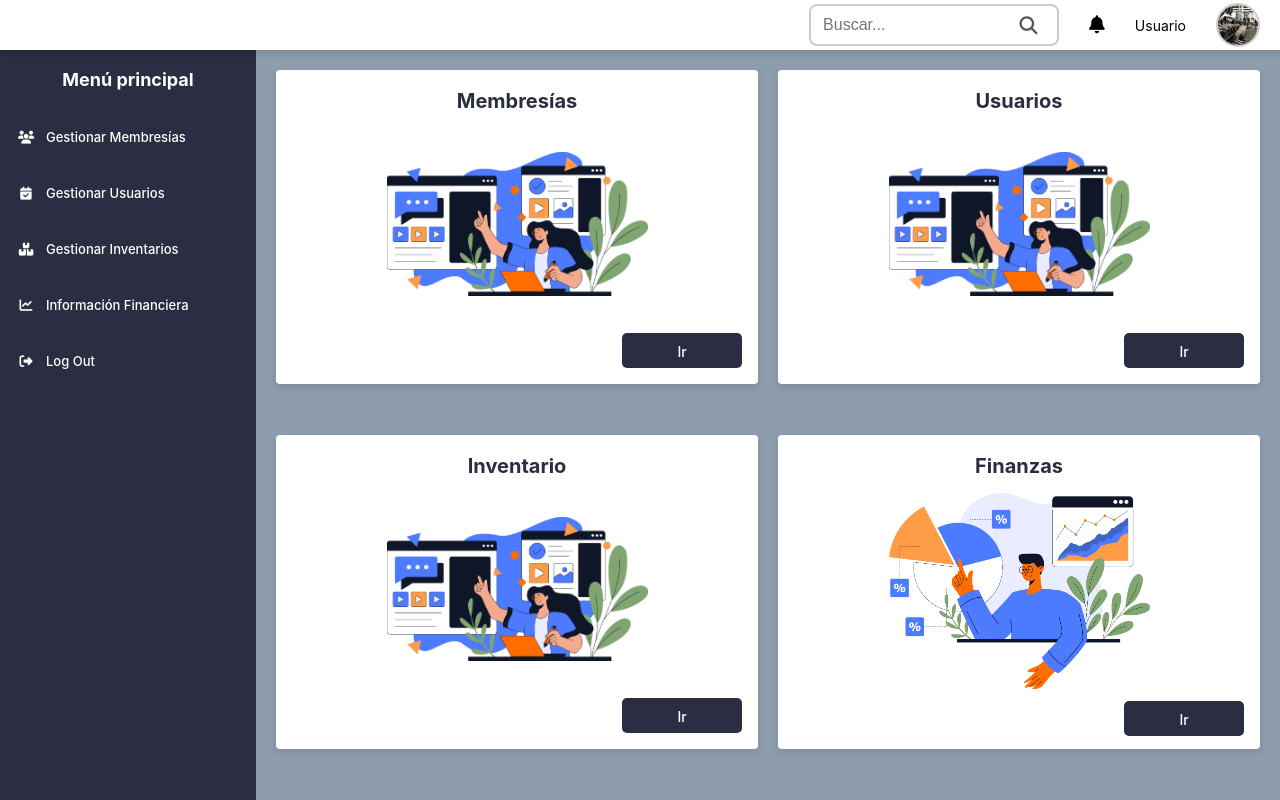
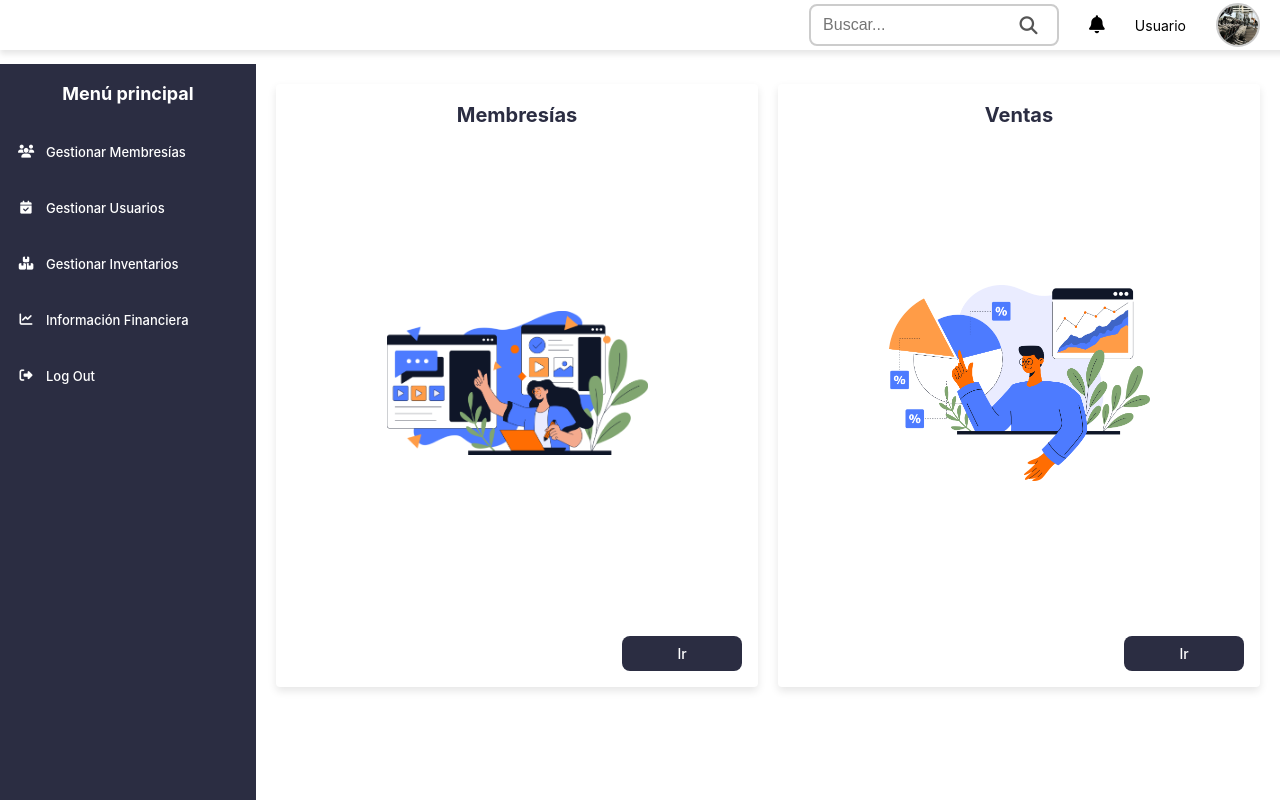
Before and after one commit to brayanfu038/GymRepository, a React (Vite) app in the folder frontend-gym/: page /dashboard in a window 1280 px wide. Built offline with nearby package versions, Linux system fonts and the light colour scheme.

Commit message:
Dashboard Staff

```diff
--- a/frontend-gym/src/App.tsx
+++ b/frontend-gym/src/App.tsx
@@ -1,12 +1,13 @@
 // import { BrowserRouter as Router, Routes, Route } from 'react-router-dom';
 // import Login from './Components/Login';
-import DashboardA from './Components/DashboardA';
+// import DashboardA from './Components/DashboardA';
 // import TopBar from './Components/TopBar';
 // import NuevoUsuario from './Components/NuevoUsuario';
+import DashboardS from "./Components/DashboardS";
 
 function App() {
   return (
-<DashboardA></DashboardA>
+<DashboardS/>
 
   //   <Router>
   //   <Routes>
--- /dev/null
+++ b/frontend-gym/src/Components/DashboardS.css
@@ -0,0 +1,41 @@
+/* Contenedor principal */
+.container {
+    height: 100vh;
+    width: 100vw;
+    display: flex;
+    flex-direction: column;
+    overflow: hidden;
+}
+
+/* Barra superior */
+.topBar {
+    position: fixed;
+    top: 0;
+    left: 0;
+    width: 100vw;
+    height: 50px;
+    background-color: white;
+    padding: 0 20px;
+    box-shadow: 0 4px 6px rgba(0, 0, 0, 0.1);
+    z-index: 1000;
+}
+
+/* Contenido debajo de la barra */
+.content {
+    margin-top: 5%;
+    height: calc(100vh - 50px);
+    display: flex;
+}
+
+/* Área principal */
+.mainArea {
+    width: 80%;
+    height: 100%;
+    display: grid;
+    grid-template-columns: 1fr 1fr; /* 2 columnas */
+    grid-template-rows: 1fr;       /* Solo una fila */
+    gap: 20px;
+    padding: 20px;
+    box-sizing: border-box;
+    background-color: transparent;
+}
--- a/frontend-gym/src/Components/DashboardS.tsx
+++ b/frontend-gym/src/Components/DashboardS.tsx
@@ -18,8 +18,8 @@ const DashboardS: React.FC = () => {
             buttonText="Ir"
           />
           <Card
-            title="Usuarios"
-            imageUrl="/img/membresias.png"
+            title="Ventas"
+            imageUrl="/img/finanzas.png"
             buttonText="Ir"
           />
         </div>
```
